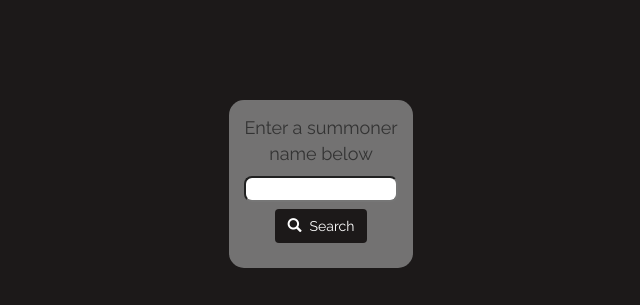
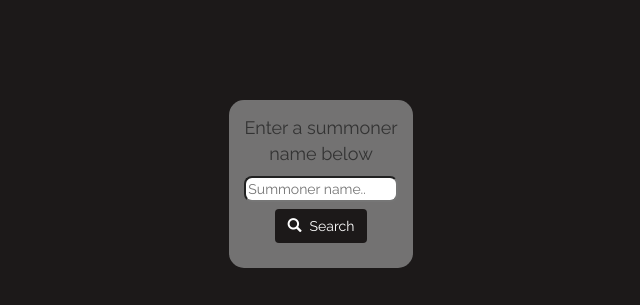
Before and after one commit to jdr972/leagueMastery, a website: page public/index.html in a window 1280 px wide. Shown: the full height of the page, 319-959 px from the left. Drawn offline with nearby package versions, Linux system fonts and the light colour scheme; no server answers.

Commit message:
placeholder

```diff
--- a/public/index.html
+++ b/public/index.html
@@ -12,7 +12,7 @@
             <div class="col-xs-2" id="mid-col">
                 <div id="disp">
                   <p>Enter a summoner name below</p>
-                  <input class="inp" type="text" id="input" placeholder=""/>
+                  <input class="inp" type="text" id="input" placeholder="Summoner name.."/>
                   <button class="btn" id="chg"><span class="glyphicon glyphicon-search"></span>Search</button>
                 </div>
             </div>
```
